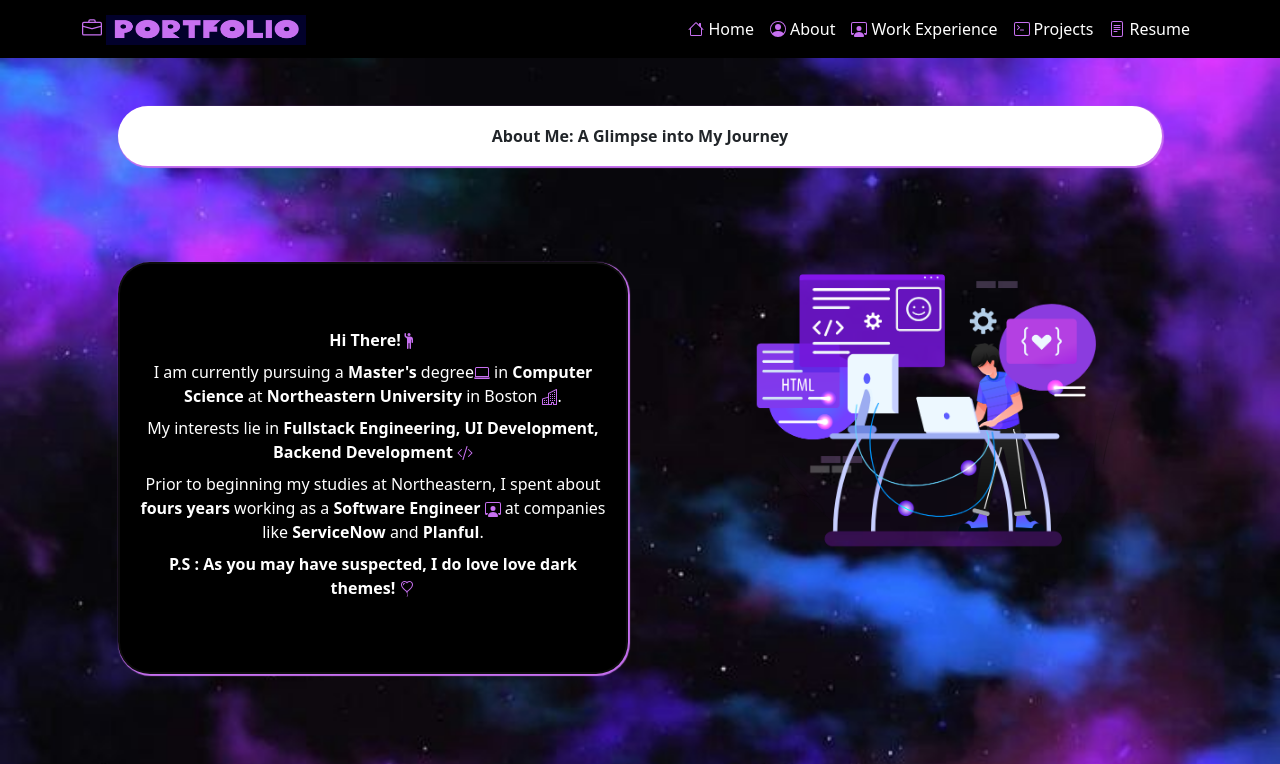
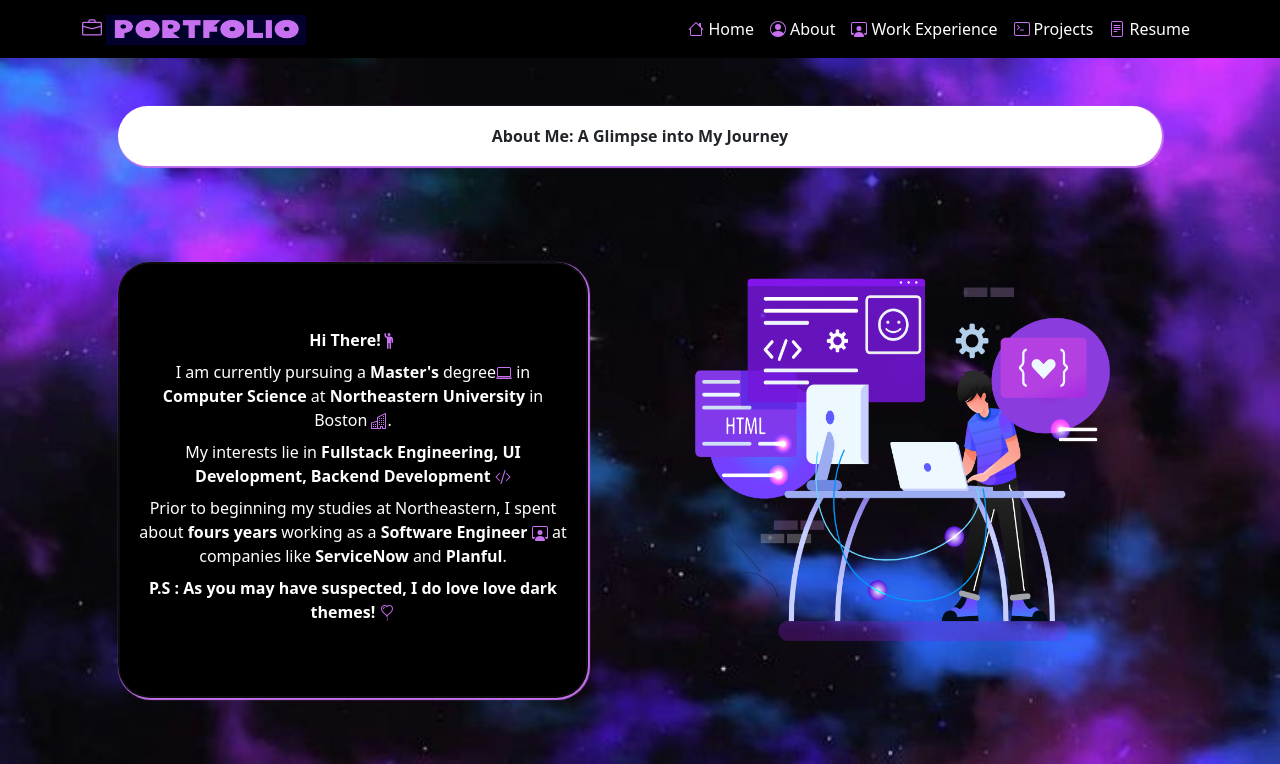
Before and after one commit to vanshita-tilwani/react-portfolio-template, a React (Create React App) app: page /about in a window 1280 px wide. Shown: the top 764 px of the page. Built offline with nearby package versions, Linux system fonts and the light colour scheme.

Commit message:
removing animation from image and updating the size

```diff
--- a/src/components/About/BioSection.js
+++ b/src/components/About/BioSection.js
@@ -5,17 +5,17 @@ import {
     MDBCard
 } from "mdbreact";
 import Animation from "../Animation";
-import {PersonRaisedHand, Laptop, Buildings, CodeSlash, PersonWorkspace, BalloonHeart} from 'react-bootstrap-icons';
+import { PersonRaisedHand, Laptop, Buildings, CodeSlash, PersonWorkspace, BalloonHeart } from 'react-bootstrap-icons';
 import about_logo from '../../assets/about_logo.png';
 import './style.css';
 
 function BioSection() {
-    return(
+    return (
         <div>
             <MDBRow className="justify-content-center text-center">
                 <MDBCol className="justify-content-center text-center p-5">
                     <Animation>
-                    <MDBCard  className="card-details card-light-background">
+                        <MDBCard className="card-details card-light-background">
                             <MDBCardBody>
                                 <strong>About Me: A Glimpse into My Journey</strong>
                             </MDBCardBody>
@@ -26,24 +26,23 @@ function BioSection() {
             <MDBRow className="justify-content-center text-center">
                 <MDBCol className="justify-content-center text-center p-5">
                     <Animation>
-                    <MDBCard  className="py-5 text-white card-details card-dark-background">
+                        <MDBCard className="py-5 text-white card-details card-dark-background">
                             <MDBCardBody>
-
                                 <div className="mb-2">
                                     <strong>Hi There!</strong>
                                     <PersonRaisedHand className="icon-color"></PersonRaisedHand>
                                 </div>
                                 <div className="mb-2">
-                            I am currently pursuing a <strong>Master's</strong> degree<Laptop className="icon-color"/> in <strong>Computer Science</strong> at <strong>Northeastern University</strong> in Boston <Buildings className="icon-color"/>.
+                                    I am currently pursuing a <strong>Master's</strong> degree<Laptop className="icon-color" /> in <strong>Computer Science</strong> at <strong>Northeastern University</strong> in Boston <Buildings className="icon-color" />.
                                 </div>
                                 <div className="mb-2">
-                            My interests lie in <strong>Fullstack Engineering, UI Development, Backend Development</strong> <CodeSlash className="icon-color"/>
+                                    My interests lie in <strong>Fullstack Engineering, UI Development, Backend Development</strong> <CodeSlash className="icon-color" />
                                 </div>
                                 <div className="mb-2">
-                            Prior to beginning my studies at Northeastern, I spent about <strong>fours years</strong> working as a <strong>Software Engineer</strong> <PersonWorkspace className="icon-color"/>  at companies like <strong>ServiceNow</strong> and <strong>Planful</strong>.
+                                    Prior to beginning my studies at Northeastern, I spent about <strong>fours years</strong> working as a <strong>Software Engineer</strong> <PersonWorkspace className="icon-color" />  at companies like <strong>ServiceNow</strong> and <strong>Planful</strong>.
                                 </div>
                                 <div className="mb-2">
-                            <strong>P.S : As you may have suspected, I do love love dark themes! </strong><BalloonHeart className="icon-color"/>
+                                    <strong>P.S : As you may have suspected, I do love love dark themes! </strong><BalloonHeart className="icon-color" />
                                 </div>
                             </MDBCardBody>
                         </MDBCard>
@@ -51,13 +50,11 @@ function BioSection() {
 
                 </MDBCol>
                 <MDBCol className="justify-content-center text-center py-5">
-                <Animation>
                     <img
                         src={about_logo}
-                    width={450}
-                    height={300}
-                    alt=""/>
-                </Animation>
+                        width={550}
+                        height={400}
+                        alt="" />
                 </MDBCol>
             </MDBRow>
         </div>
```
Lines whose indentation alone changed are shown as unchanged.
